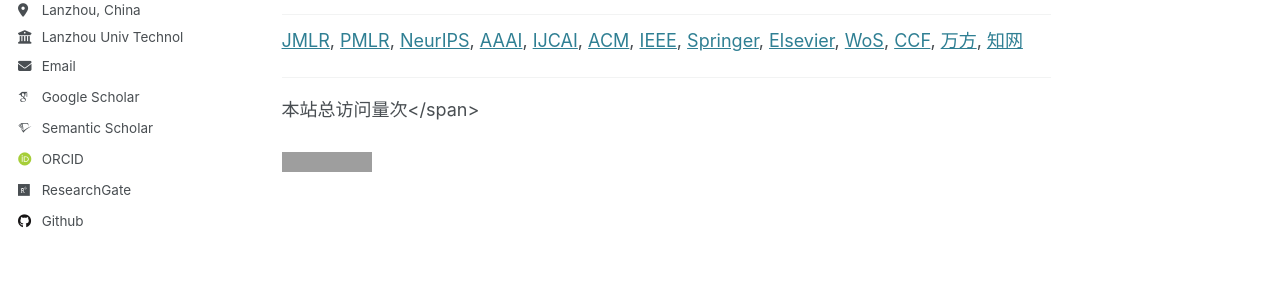
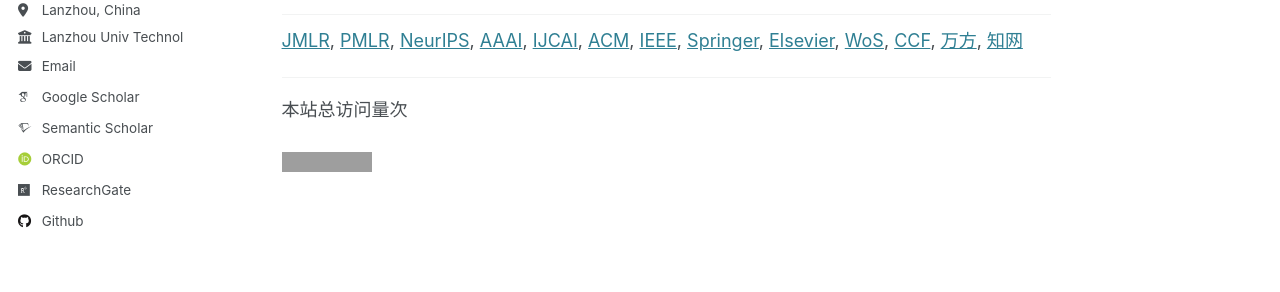
Before and after one commit to jiabinbin-ai/jiabinbin-ai.github.io, a Jekyll site: the page built from _pages/about.md, in a window 1280 px wide and 900 px high, scrolled down 1870 px. Shown: the part 322-614 px from the top of the window. Built offline with Jekyll 4.4.1, drawn with Linux system fonts in a browser that asks for light colours; some web fonts are replaced; comment, search, counter and statistics services are not loaded; grey boxes are pictures that could not be loaded.

Commit message:
Update about.md

```diff
--- a/_pages/about.md
+++ b/_pages/about.md
@@ -81,6 +81,6 @@ Useful Links
 ------
 
 <script async src="//busuanzi.ibruce.info/busuanzi/2.3/busuanzi.pure.mini.js"></script>
-本站总访问量<span id="busuanzi_value_site_pv"></span>次</span><br>
+<span id="busuanzi_container_site_pv">本站总访问量<span id="busuanzi_value_site_pv"></span>次</span>
 
 <a href="https://clustrmaps.com/site/1c5si"  title="ClustrMaps"><img src="//www.clustrmaps.com/map_v2.png?d=a_dIcJItb0orS1llLx_VqVh-XtN1CdWN6BBX_0DOCuE&cl=ffffff" /></a>
```
